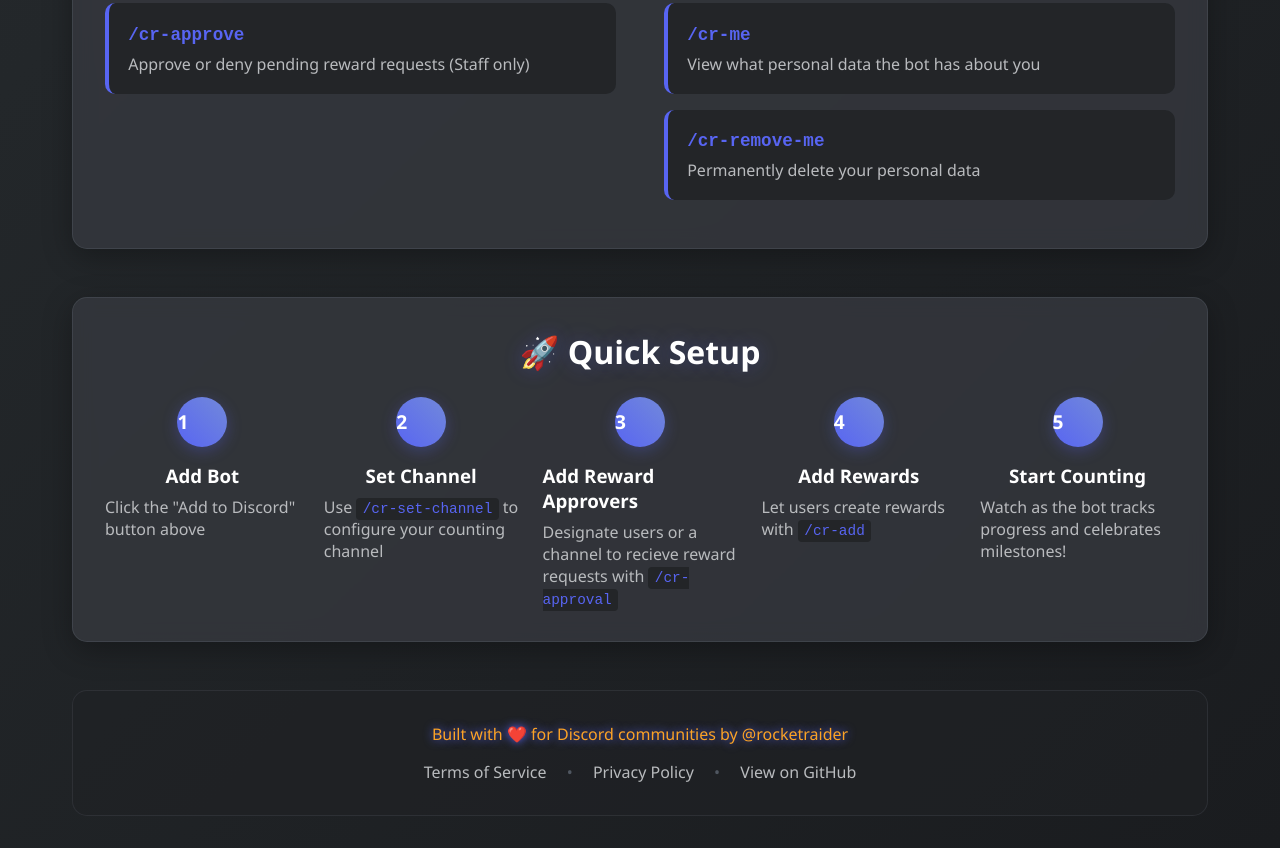
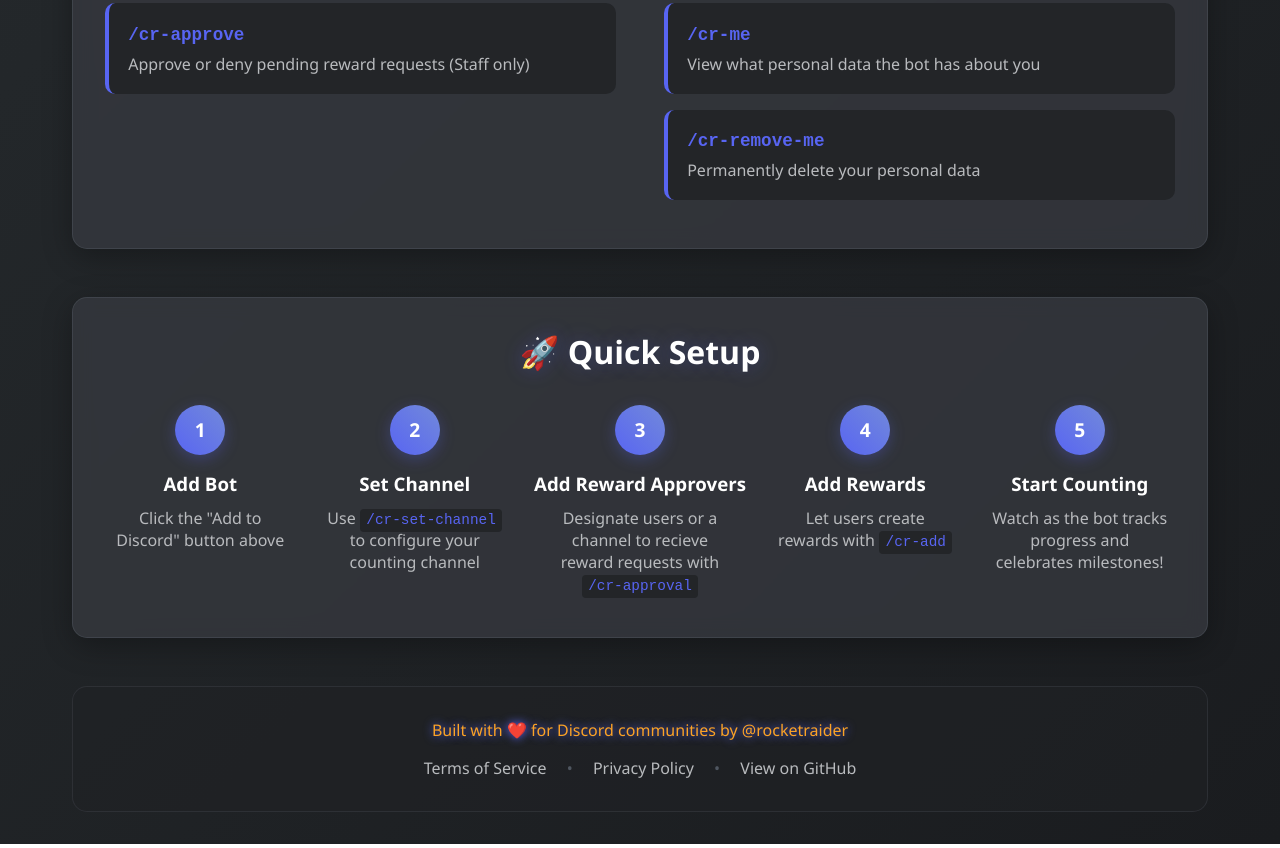
Before and after one commit to BriZimm/CountMonitor-Bot, a website: page website/index.html in a window 1280 px wide. Shown: the part 1946-2794 px from the top of the page. Drawn offline with Linux system fonts and the light colour scheme.

Commit message:
another update

```diff
--- a/website/index.html
+++ b/website/index.html
@@ -585,32 +585,32 @@
         </div>
 
         <div class="setup-section">
-            <h2>🚀 Quick Setup</h2>
-            <div class="setup-steps" style="display:grid;grid-template-columns:repeat(5,1fr);gap:1.5rem;">
-                <div class="setup-step" style="min-height:180px;display:flex;flex-direction:column;align-items:center;justify-content:flex-start;">
-                    <div class="step-number">1</div>
-                    <h3>Add Bot</h3>
-                    <p>Click the "Add to Discord" button above</p>
+            <h2 style="text-align:center; margin-bottom:2rem;">🚀 Quick Setup</h2>
+            <div class="setup-steps" style="display:grid;grid-template-columns:repeat(5,1fr);gap:1.5rem;align-items:start;">
+                <div class="setup-step" style="min-height:200px;display:flex;flex-direction:column;align-items:center;justify-content:flex-start;text-align:center;">
+                    <div class="step-number" style="margin-bottom:1rem;">1</div>
+                    <h3 style="margin-bottom:0.7rem;white-space:nowrap;">Add Bot</h3>
+                    <p style="max-width:180px;">Click the "Add to Discord" button above</p>
                 </div>
-                <div class="setup-step" style="min-height:180px;display:flex;flex-direction:column;align-items:center;justify-content:flex-start;">
-                    <div class="step-number">2</div>
-                    <h3>Set Channel</h3>
-                    <p>Use <code>/cr-set-channel</code> to configure your counting channel</p>
+                <div class="setup-step" style="min-height:200px;display:flex;flex-direction:column;align-items:center;justify-content:flex-start;text-align:center;">
+                    <div class="step-number" style="margin-bottom:1rem;">2</div>
+                    <h3 style="margin-bottom:0.7rem;white-space:nowrap;">Set Channel</h3>
+                    <p style="max-width:180px;">Use <code>/cr-set-channel</code> to configure your counting channel</p>
                 </div>
-                <div class="setup-step" style="min-height:180px;display:flex;flex-direction:column;align-items:center;justify-content:flex-start;">
-                    <div class="step-number">3</div>
-                    <h3>Add Reward Approvers</h3>
-                    <p>Designate users or a channel to recieve reward requests with <code>/cr-approval</code></p>
+                <div class="setup-step" style="min-height:200px;display:flex;flex-direction:column;align-items:center;justify-content:flex-start;text-align:center;">
+                    <div class="step-number" style="margin-bottom:1rem;">3</div>
+                    <h3 style="margin-bottom:0.7rem;white-space:nowrap;">Add Reward Approvers</h3>
+                    <p style="max-width:180px;">Designate users or a channel to recieve reward requests with <code>/cr-approval</code></p>
                 </div>
-                <div class="setup-step" style="min-height:180px;display:flex;flex-direction:column;align-items:center;justify-content:flex-start;">
-                    <div class="step-number">4</div>
-                    <h3>Add Rewards</h3>
-                    <p>Let users create rewards with <code>/cr-add</code></p>
+                <div class="setup-step" style="min-height:200px;display:flex;flex-direction:column;align-items:center;justify-content:flex-start;text-align:center;">
+                    <div class="step-number" style="margin-bottom:1rem;">4</div>
+                    <h3 style="margin-bottom:0.7rem;white-space:nowrap;">Add Rewards</h3>
+                    <p style="max-width:180px;">Let users create rewards with <code>/cr-add</code></p>
                 </div>
-                <div class="setup-step" style="min-height:180px;display:flex;flex-direction:column;align-items:center;justify-content:flex-start;">
-                    <div class="step-number">5</div>
-                    <h3>Start Counting</h3>
-                    <p>Watch as the bot tracks progress and celebrates milestones!</p>
+                <div class="setup-step" style="min-height:200px;display:flex;flex-direction:column;align-items:center;justify-content:flex-start;text-align:center;">
+                    <div class="step-number" style="margin-bottom:1rem;">5</div>
+                    <h3 style="margin-bottom:0.7rem;white-space:nowrap;">Start Counting</h3>
+                    <p style="max-width:180px;">Watch as the bot tracks progress and celebrates milestones!</p>
                 </div>
             </div>
         </div>
```
